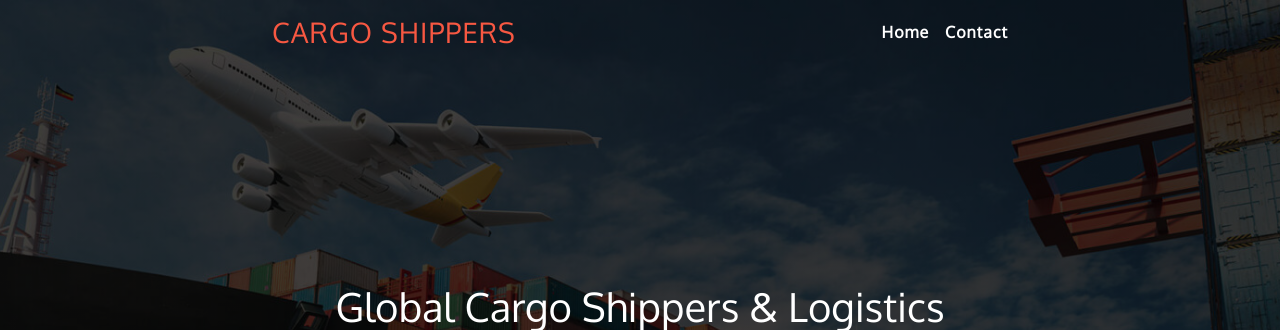
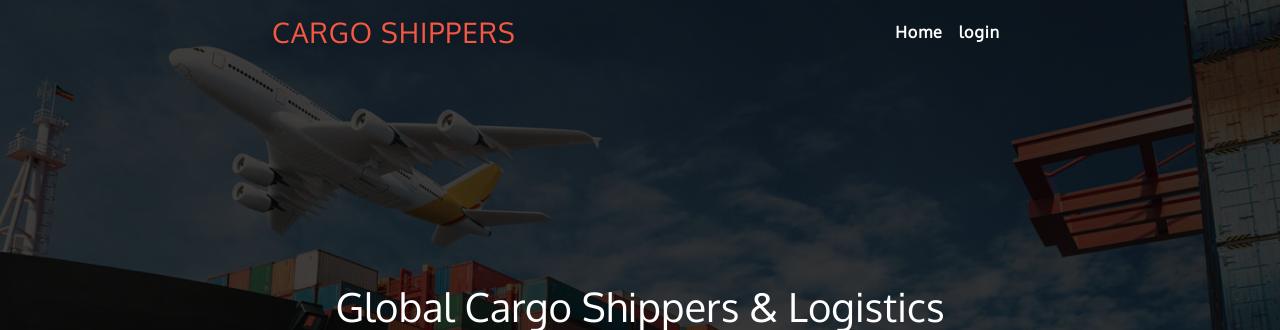
Before and after one commit to fabulousDesigns/Tracking-system, a PHP site: page / in a window 1280 px wide. Shown: the top 330 px of the page. Run offline with PHP 8.4, Linux system fonts and the light colour scheme.

Commit message:
index.php

```diff
--- a/css/cover.css
+++ b/css/cover.css
@@ -41,7 +41,11 @@
  */
 html,
 body {
+  scroll-behavior: smooth;
   height: 100%;
+}
+::-webkit-scrollbar {
+  display: none;
 }
 
 body {
--- a/index.php
+++ b/index.php
@@ -1,5 +1,6 @@
 <!DOCTYPE html>
 <html lang="en" class="h-100">
+
 <head>
   <meta charset="utf-8" />
   <meta name="viewport" content="width=device-width, initial-scale=1" />
@@ -15,6 +16,7 @@
       -moz-user-select: none;
       user-select: none;
     }
+
     @media (min-width: 768px) {
       .bd-placeholder-img-lg {
         font-size: 3.5rem;
@@ -25,14 +27,15 @@
   <!-- Custom styles for this template -->
   <link href="css/cover.css" rel="stylesheet" />
 </head>
+
 <body class="d-flex h-100 text-center text-white">
   <div class="cover-container d-flex w-100 h-100 p-3 mx-auto flex-column">
     <header class="mb-auto">
       <div>
         <h3 class="logo float-md-start mb-0">Cargo Shippers</h3>
         <nav class="nav nav-masthead justify-content-center float-md-end">
-            <a class="nav-link" href="#">Home</a>
-            <a class="nav-link" href="#">Contact</a>
+          <a class="nav-link mx-2" href="index.php">Home</a>
+          <a class="nav-link mx-2" href="login.php">login</a>
         </nav>
       </div>
     </header>
@@ -44,11 +47,7 @@
         building a stronger business, faster
       </p>
       <p class="lead">
-          <a
-            href="login.php"
-            class="btn-m btn-primary-m"
-            >Get Started</a
-          >
+        <a href="login.php" class="btn-m btn-primary-m">Get Started</a>
       </p>
     </main>
 
@@ -61,4 +60,5 @@
     </footer>
   </div>
 </body>
+
 </html>
```
Lines whose indentation alone changed are shown as unchanged.
